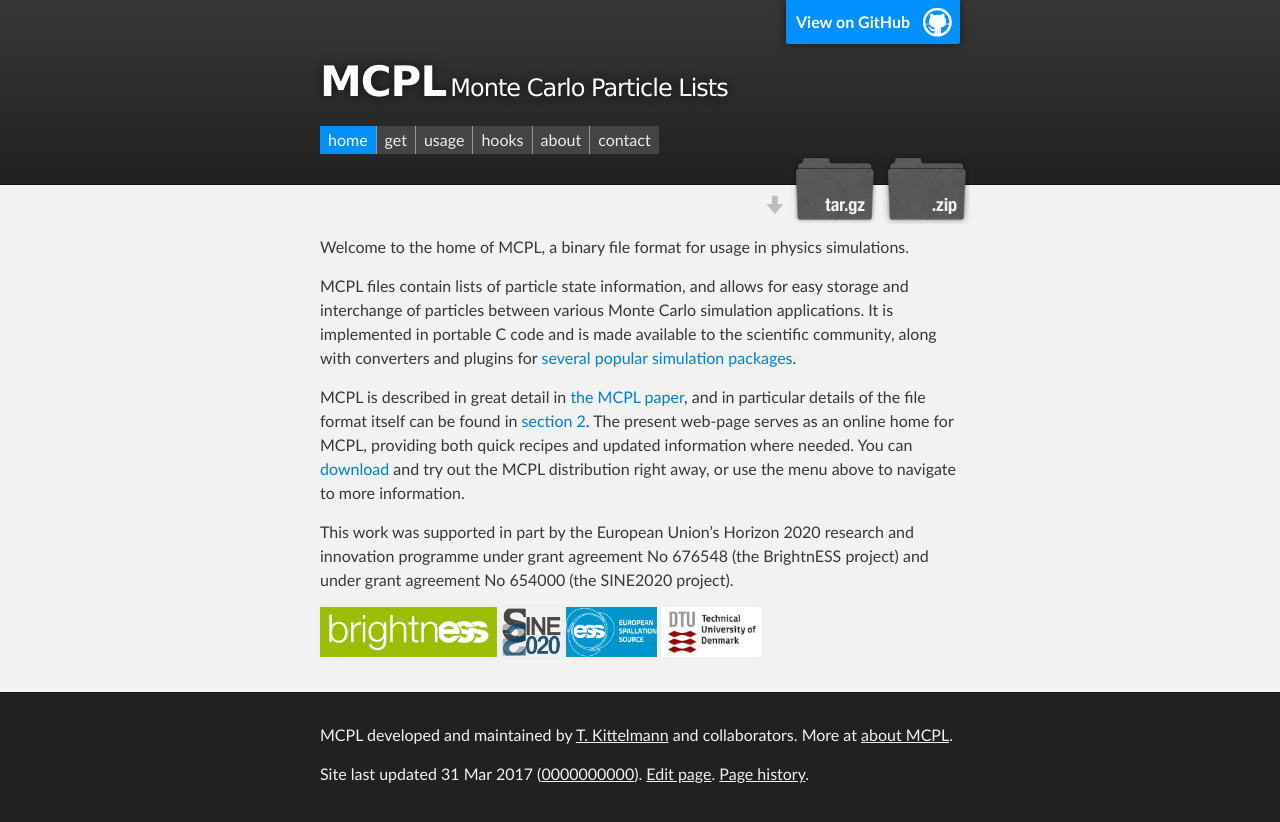
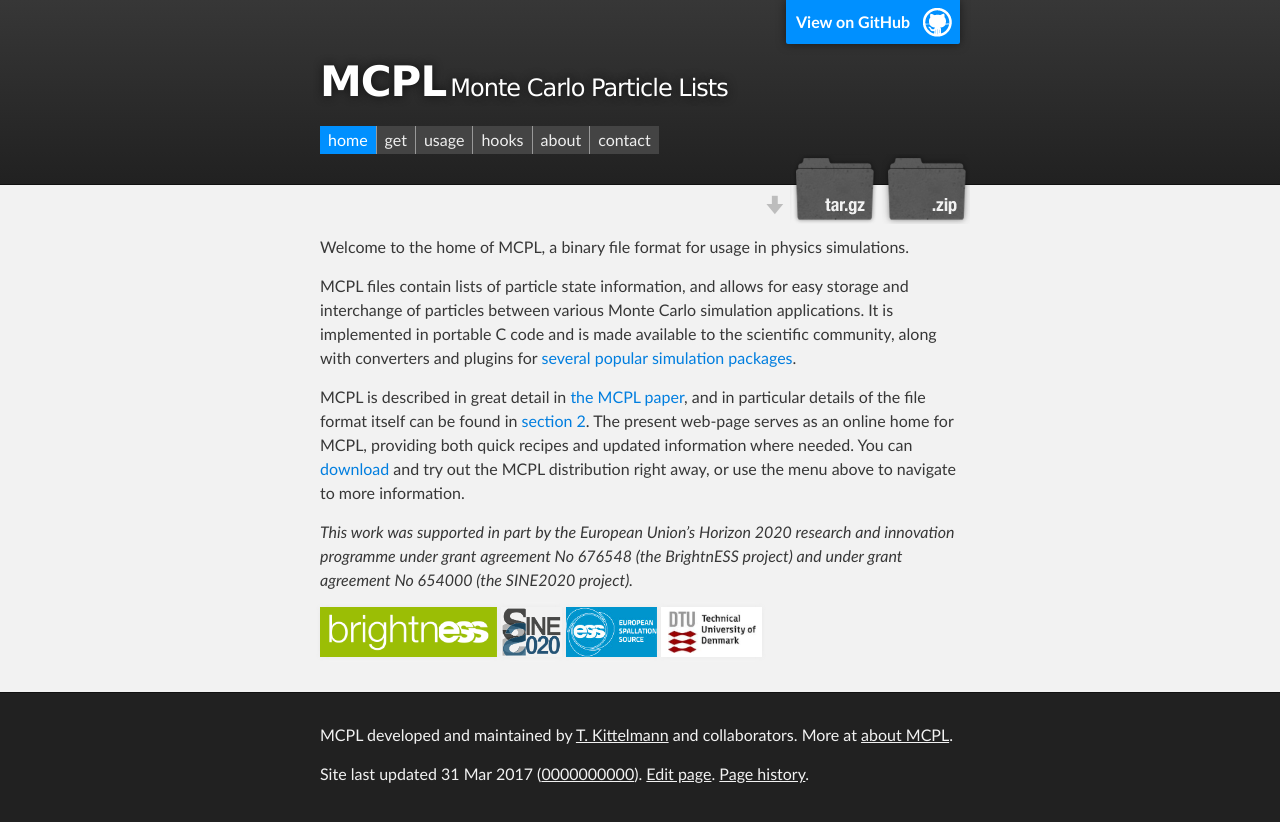
Before and after one commit to mctools/mcpl, a Jekyll site: the page built from index.md, in a window 1280 px wide. Shown: the top 822 px of the page. Built offline with Jekyll 4.4.1, drawn with Linux system fonts in a browser that asks for light colours.

```diff
--- a/_includes/linkpaper.html
+++ b/_includes/linkpaper.html
@@ -1,6 +1,6 @@
 {% capture dummy %}
 {% assign paperlink = "/mcpl_paper_draft_2017-03-30.pdf" |prepend: site.baseurl %}
-{% assign linkname = "MCPL writeup" %}
+{% assign linkname = "the MCPL paper" %}
 {% if include.subsection != nil %}
 {%   assign paperlink = paperlink |append: "#nameddest=subsection."|append: include.subsection %}
 {%   assign linkname = linkname |append: " (section "|append: include.subsection|append: ")" %}
--- a/index.md
+++ b/index.md
@@ -21,9 +21,9 @@ both quick recipes and updated information where needed. You can [download](LOCA
 and try out the MCPL distribution right away, or use the
 menu above to navigate to more information.
 
-This work was supported in part by the European Union's Horizon 2020 research
+_This work was supported in part by the European Union's Horizon 2020 research
 and innovation programme under grant agreement No 676548 (the BrightnESS
-project) and under grant agreement No 654000 (the SINE2020 project).
+project) and under grant agreement No 654000 (the SINE2020 project)._
 
 [![BrightnESS](LOCAL:images/brightness_logo.png){:height="50px"}](https://brightness.esss.se/)
 [![SINE2020](LOCAL:images/sine2020_logo.png){:height=200}{:height="50px"}](http://www.sine2020.eu/)
```
